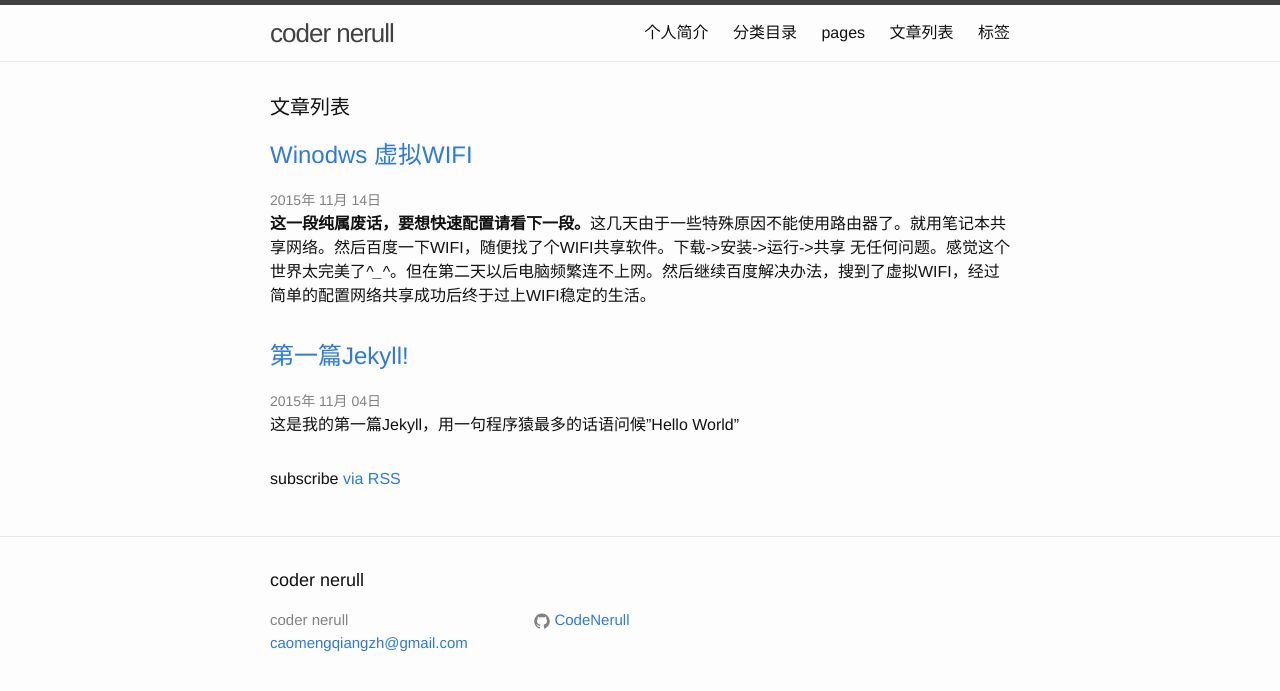
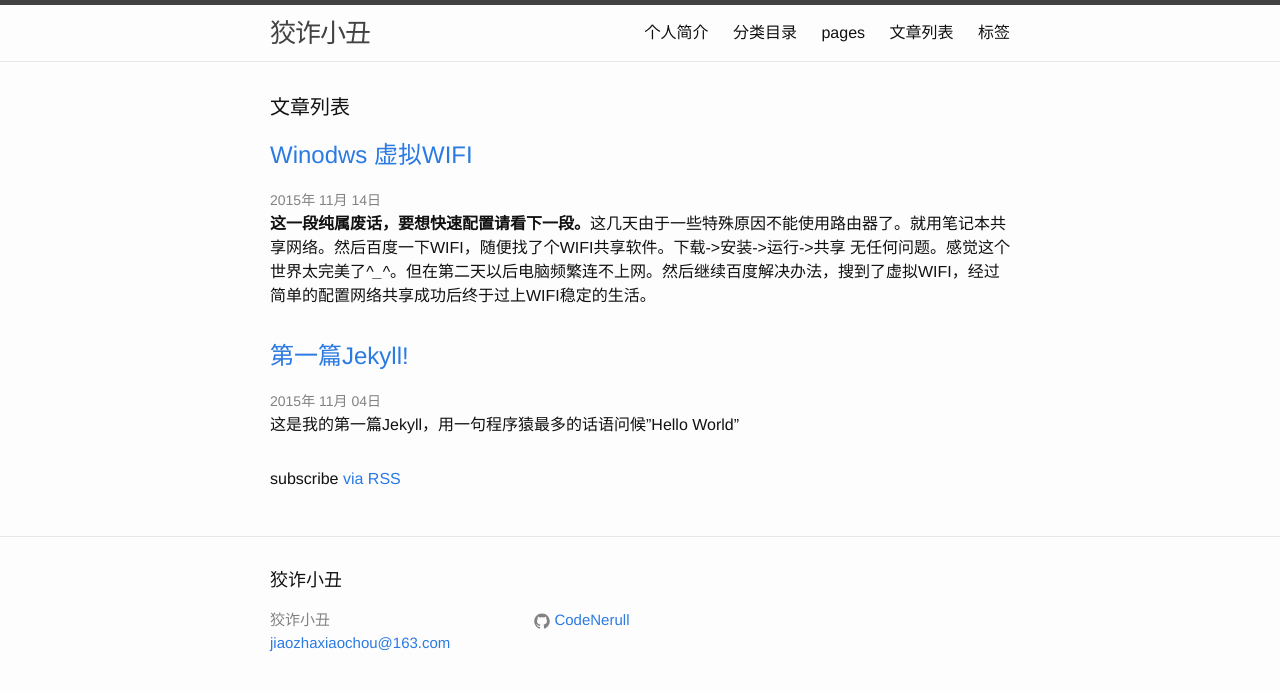
Before and after one commit to CodeNerull/CodeNerull.github.io, a Jekyll site: the page built from index.html, in a window 1280 px wide. Shown: the top 691 px of the page. Built offline with Jekyll 4.4.1, drawn with Linux system fonts in a browser that asks for light colours.

Commit message:
chage confi

```diff
--- a/_config.yml
+++ b/_config.yml
@@ -1,6 +1,6 @@
 # Site settings
-title: coder nerull
-email: caomengqiangzh@gmail.com
+title: 狡诈小丑
+email: jiaozhaxiaochou@163.com
 description: > # HI,I'm ...大家好我初次使用github pages。网站正在建设中
 baseurl: "" # the subpath of your site, e.g. /blog/
 url: "http://codenerull.github.io" # the base hostname & protocol for your site
--- a/about.md
+++ b/about.md
@@ -6,8 +6,8 @@ permalink: /about/
 
 # 个人信息
 
-- 曹孟强/男/1992
-- 河北工业职业技术学院/计算机系
+- 狡诈小丑
+- 河北**职业技术学院/计算机系
 - 工作年限：2年
 - 技术博客：[http://codenerull.github.io][blog_url]
 
```
Also changed, not shown: 1 other file.
